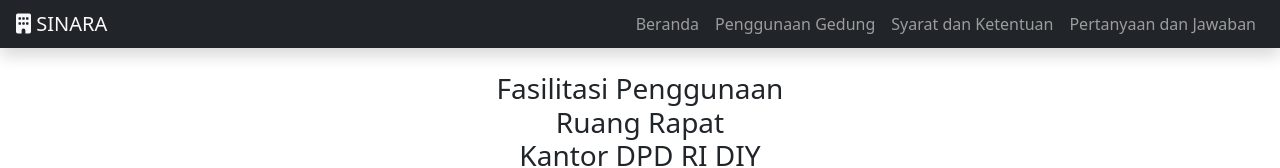
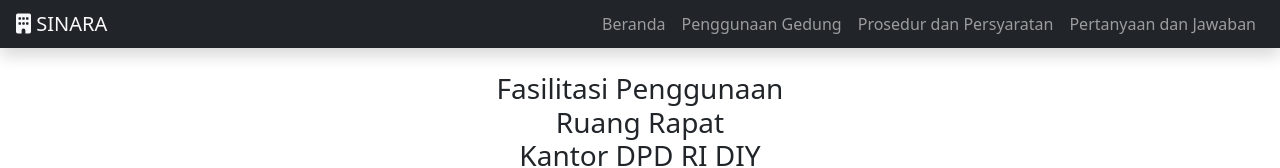
Before and after one commit to farikhsaba/SINARA, a plain HTML site: page index.html in a window 1280 px wide. Shown: the top 168 px of the page. Drawn offline with nearby package versions, Linux system fonts and the light colour scheme; a script that the page names is missing.

Commit message:
Update index.html

```diff
--- a/index.html
+++ b/index.html
@@ -41,7 +41,7 @@
                         <ul class="navbar-nav ms-auto mt-2 mt-lg-0">
                             <li class="nav-item active"><a class="nav-link" href="index.html">Beranda</a></li>
                             <li class="nav-item"><a class="nav-link" href="gedung.html">Penggunaan Gedung</a></li>
-                            <li class="nav-item"><a class="nav-link" href="syarat.html">Syarat dan Ketentuan</a></li>
+                            <li class="nav-item"><a class="nav-link" href="syarat.html">Prosedur dan Persyaratan</a></li>
                             <li class="nav-item"><a class="nav-link" href="faq.html">Pertanyaan dan Jawaban</a></li>
                         </ul>
                     </div>
```
